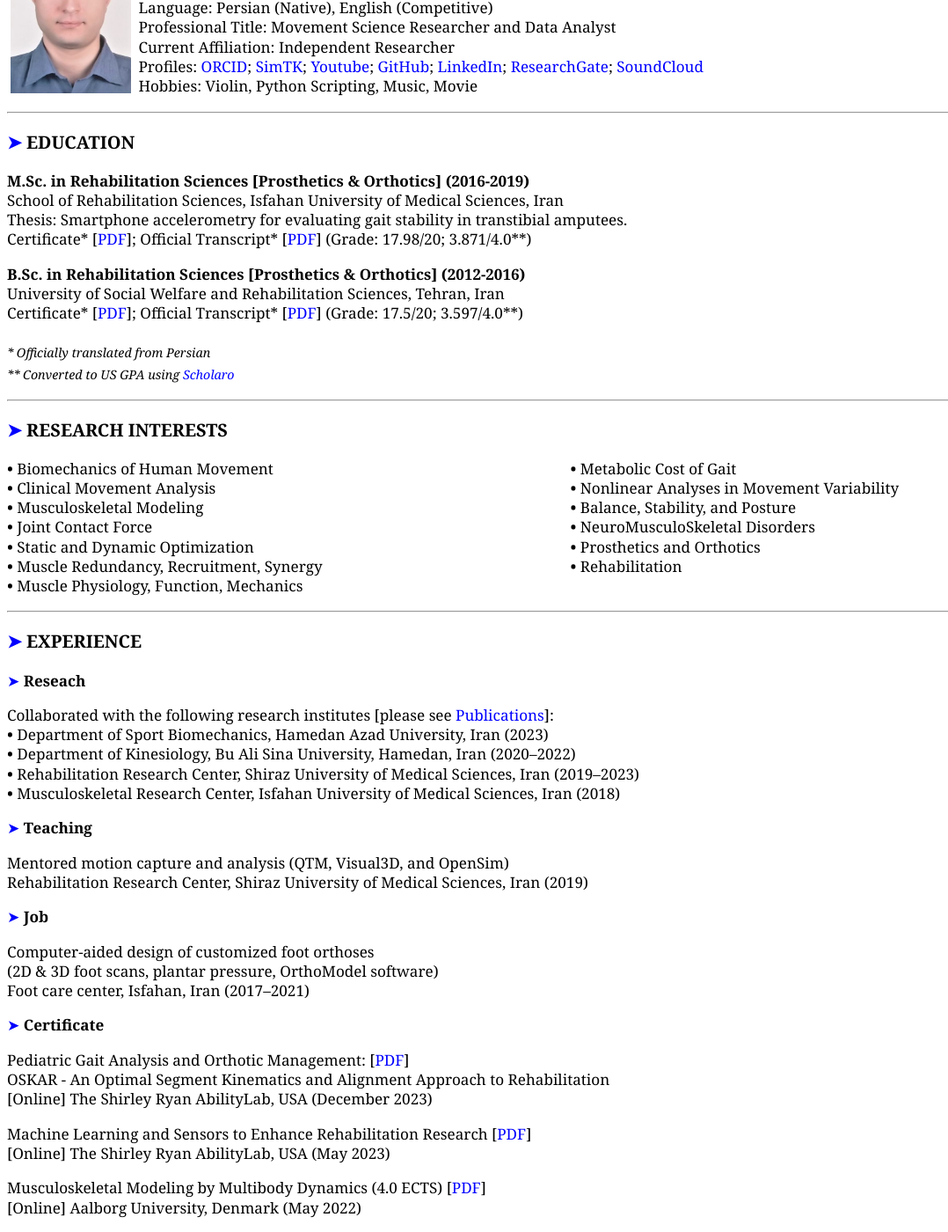
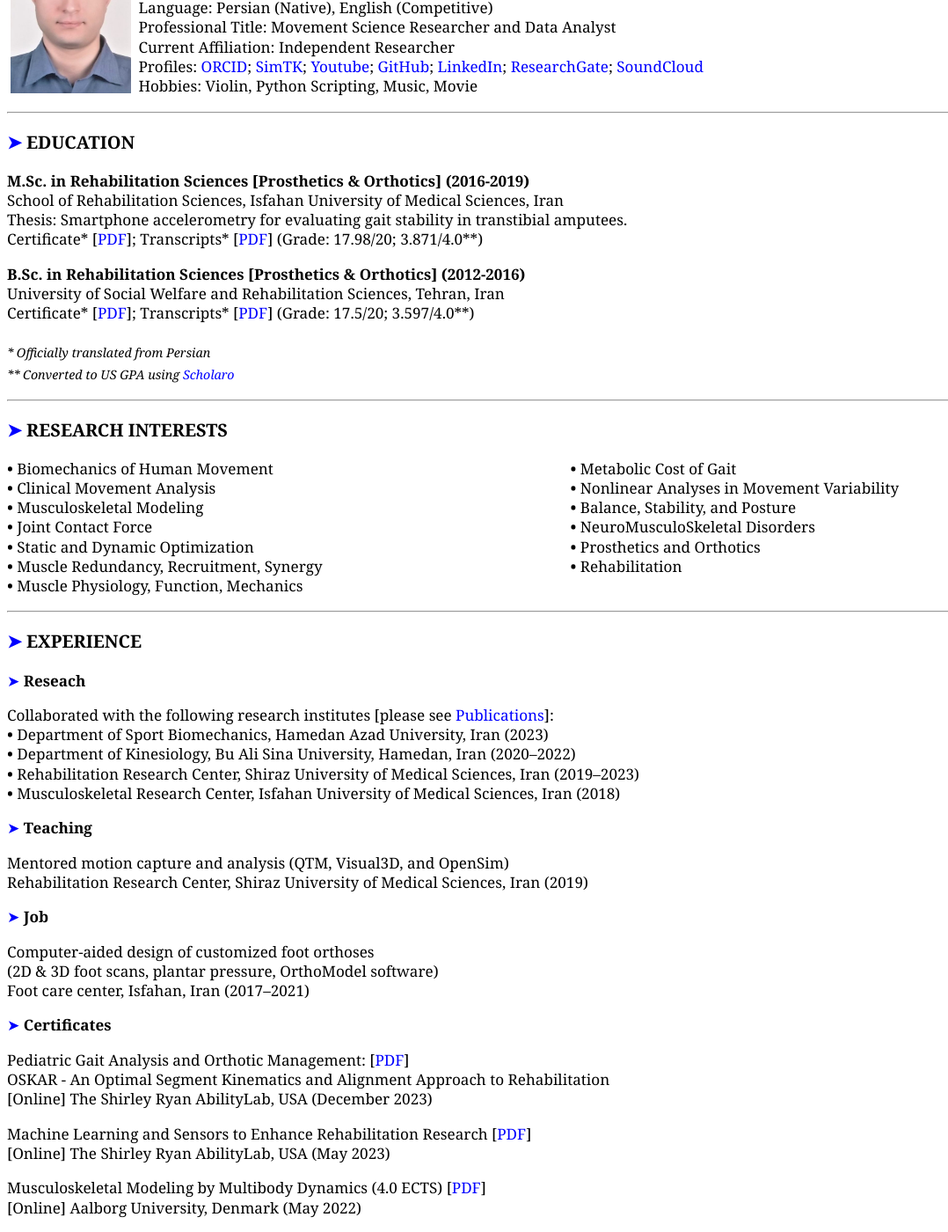
Before and after one commit to mrrezaie/mrrezaie.github.io, a Jekyll site: the page cv.html, which Jekyll copies as it is, in a window 1280 px wide and 1400 px high, scrolled down 304 px. Shown: the whole window at 88% size, without its empty margins (0-1078 px from the left). Built offline with Jekyll 4.4.1, drawn with Linux system fonts in a browser that asks for light colours.

Commit message:
Update cv.html

```diff
--- a/cv.html
+++ b/cv.html
@@ -63,11 +63,11 @@
 <p> <b>M.Sc. in Rehabilitation Sciences [Prosthetics & Orthotics] (2016-2019)</b>
     <br>School of Rehabilitation Sciences, Isfahan University of Medical Sciences, Iran
     <br>Thesis: Smartphone accelerometry for evaluating gait stability in transtibial amputees.
-    <br>Certificate* [<a aria-label="link" href="https://mrrezaie.github.io/about/files/MSc_certificate.pdf" target="_blank" rel="noopener noreferrer">PDF</a>]; Official Transcript* [<a aria-label="link" href="https://mrrezaie.github.io/about/files/MSc_transcripts.pdf" target="_blank" rel="noopener noreferrer">PDF</a>] (Grade: 17.98/20; 3.871/4.0**)</p>
+    <br>Certificate* [<a aria-label="link" href="https://mrrezaie.github.io/about/files/MSc_certificate.pdf" target="_blank" rel="noopener noreferrer">PDF</a>]; Transcripts* [<a aria-label="link" href="https://mrrezaie.github.io/about/files/MSc_transcripts.pdf" target="_blank" rel="noopener noreferrer">PDF</a>] (Grade: 17.98/20; 3.871/4.0**)</p>
 
 <p> <b>B.Sc. in Rehabilitation Sciences [Prosthetics & Orthotics] (2012-2016)</b>
     <br>University of Social Welfare and Rehabilitation Sciences, Tehran, Iran
-    <br>Certificate* [<a aria-label="link" href="https://mrrezaie.github.io/about/files/BSc_certificate.pdf" target="_blank" rel="noopener noreferrer">PDF</a>]; Official Transcript* [<a aria-label="link" href="https://mrrezaie.github.io/about/files/BSc_transcripts.pdf" target="_blank" rel="noopener noreferrer">PDF</a>] (Grade: 17.5/20; 3.597/4.0**)</p>
+    <br>Certificate* [<a aria-label="link" href="https://mrrezaie.github.io/about/files/BSc_certificate.pdf" target="_blank" rel="noopener noreferrer">PDF</a>]; Transcripts* [<a aria-label="link" href="https://mrrezaie.github.io/about/files/BSc_transcripts.pdf" target="_blank" rel="noopener noreferrer">PDF</a>] (Grade: 17.5/20; 3.597/4.0**)</p>
 
 <p><i><sub>* Officially translated from Persian</sub></i>
     <br><i><sub>** Converted to US GPA using <a aria-label="link" href="https://www.scholaro.com/gpa-calculator/iran" target="_blank" rel="noopener noreferrer">Scholaro</a></sub></i></p>
@@ -117,7 +117,7 @@
     <br>Foot care center, Isfahan, Iran (2017–2021)</p>
 
 
-<p id="experience#certificate"> <a aria-label="link" href="#experience#certificate">&#10148</a> <b>Certificate</b> </p>
+<p id="experience#certificates"> <a aria-label="link" href="#experience#certificates">&#10148</a> <b>Certificates</b> </p>
 
 
 
```
